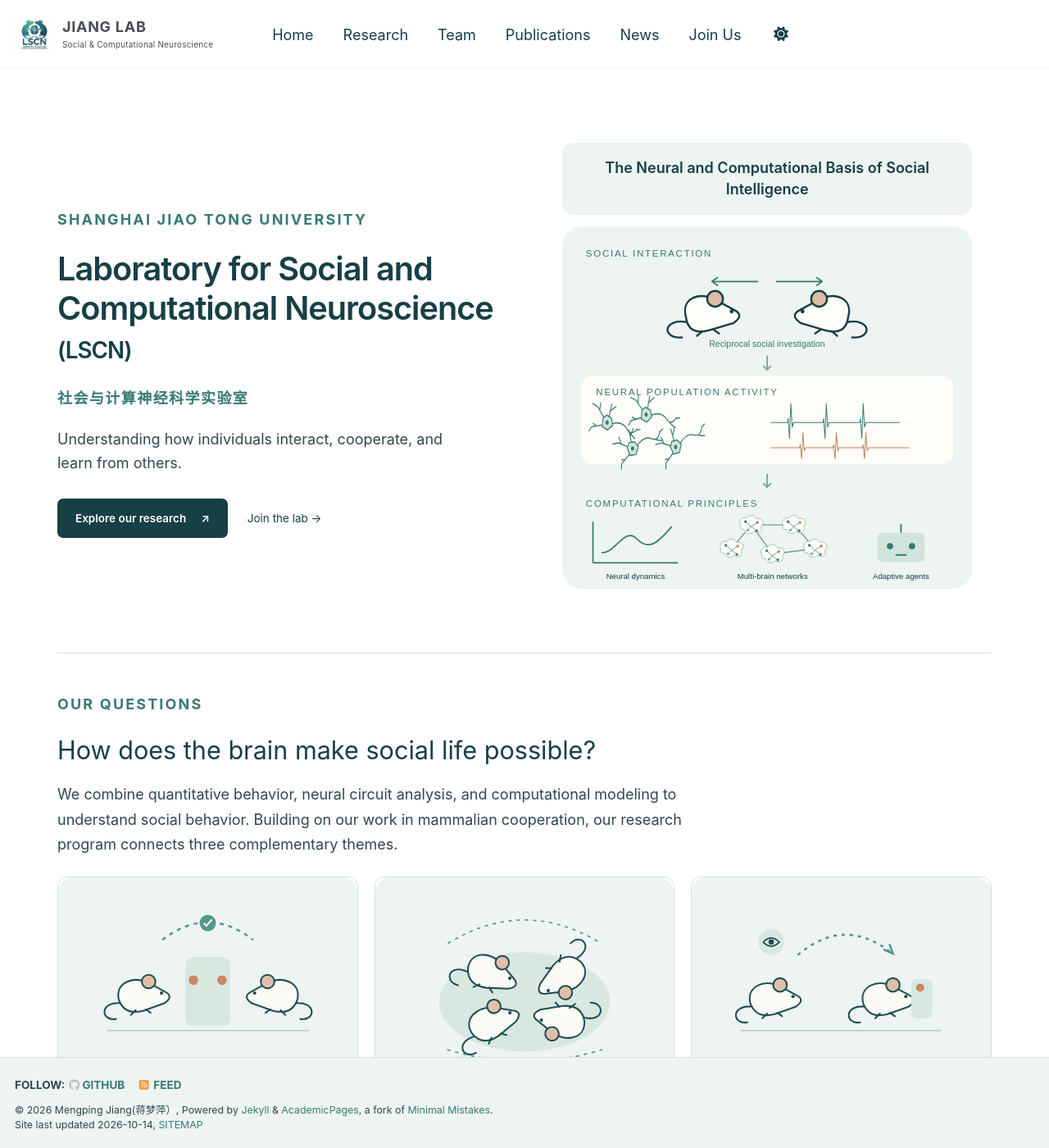
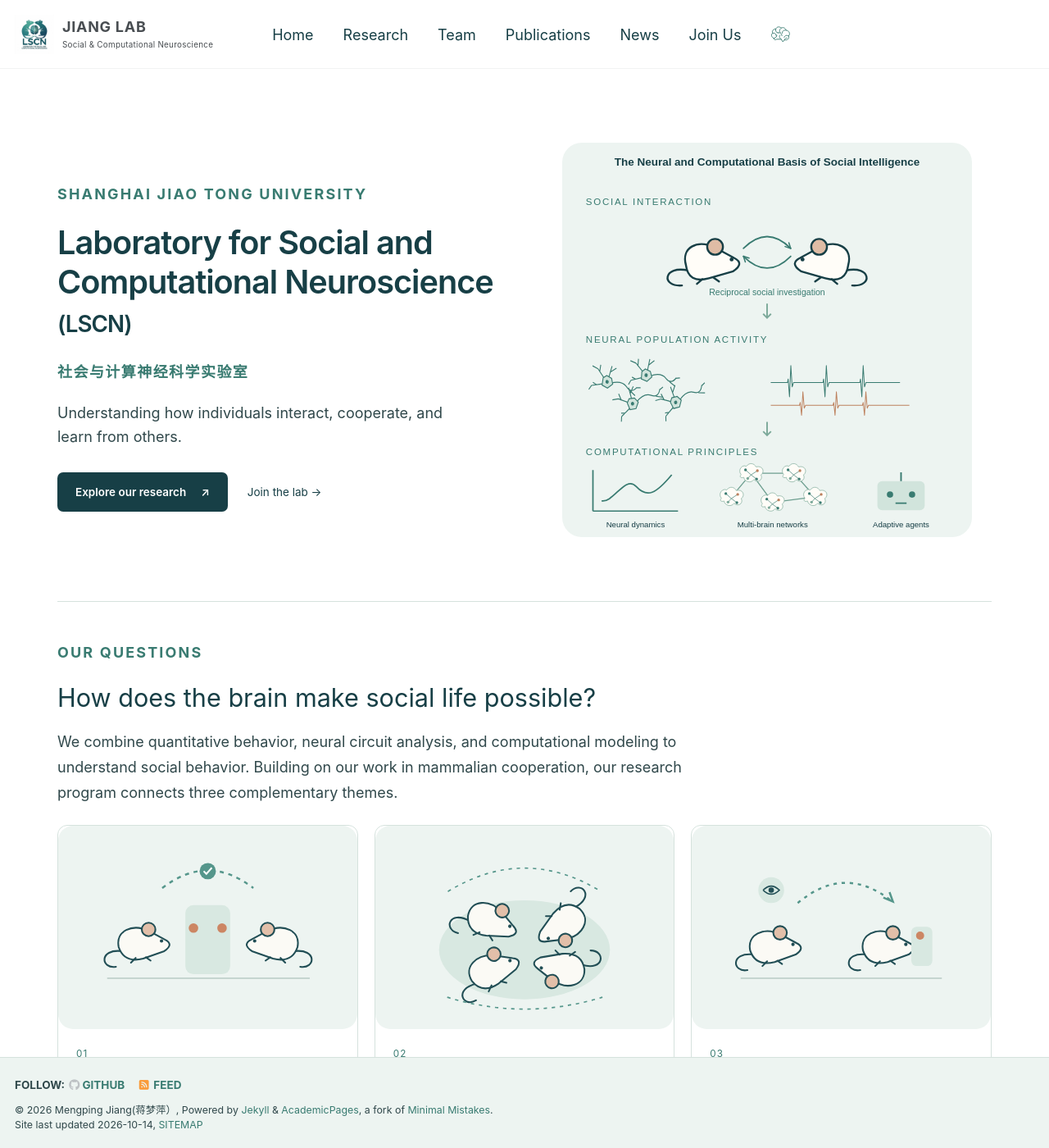
Before and after one commit to MengpingJiang/mengpingjiang.github.io, a Jekyll site: the page built from _pages/about.md, in a window 1280 px wide and 1400 px high. Shown: the whole window at 82% size. Built offline with Jekyll 4.4.1, drawn with Linux system fonts in a browser that asks for light colours; a script bundle is joined from its source files by our own code; library files that are not in the unit come from our copies.

Commit message:
Integrate hero title into single panel and refine arrows, neural spacing, and brain navigation icon

```diff
--- a/_includes/masthead.html
+++ b/_includes/masthead.html
@@ -26,7 +26,7 @@
             </li>
           {% endfor %}
           <li id="theme-toggle" class="masthead__menu-item persist tail">
-            <a role="button" aria-labelledby="theme-icon"><i id="theme-icon" class="fa-solid fa-sun" aria-hidden="true" title="toggle theme"></i></a>
+            <a role="button" tabindex="0" aria-label="Toggle light or dark theme" title="Toggle light or dark theme"><svg class="nav-brain" xmlns="http://www.w3.org/2000/svg" viewBox="0 0 64 56" aria-hidden="true" focusable="false"><g fill="none" stroke="currentColor" stroke-width="2.3" stroke-linecap="round" stroke-linejoin="round"><path d="M11 40C2 37 2 28 7 24 4 16 11 10 17 11 20 3 29 3 34 8 42 4 48 10 49 15 59 16 63 26 57 33 60 42 52 47 44 45L39 51 34 43H20C15 46 10 45 11 40Z"/><path d="M17 11c-2 7 1 11 7 12m10-15c-6 4-7 10-3 14m18-7c-7-2-13 3-12 9M7 24c5-2 11 1 11 7m6-8c7-2 12 2 12 9m21 1c-5-4-12-2-14 4M11 40c6-1 10-5 9-10m14 13c-6-4-7-9-4-13m14 15c1-4 4-6 8-6"/></g></svg><i id="theme-icon" class="fa-solid fa-sun" aria-hidden="true" hidden></i></a>
           </li>
         </ul>
         <ul class="hidden-links hidden"></ul>
--- a/_pages/about.md
+++ b/_pages/about.md
@@ -18,7 +18,7 @@ redirect_from:
 
 <div class="lscn-actions"><a class="lscn-button" href="{{ '/research/' | relative_url }}">Explore our research <span aria-hidden="true">↗</span></a><a class="lscn-textlink" href="{{ '/join/' | relative_url }}">Join the lab →</a></div>
 </div>
-<figure class="lscn-hero-art"><h2 class="lscn-figure-title">The Neural and Computational Basis of Social Intelligence</h2><img src="{{ '/images/social-computation.svg' | relative_url }}" alt="Social interaction, neural population activity, and computational principles including multi-brain networks" width="520" height="460" loading="eager"></figure>
+<figure class="lscn-hero-art"><img src="{{ '/images/social-computation.svg' | relative_url }}" alt="Social interaction, neural population activity, and computational principles including multi-brain networks" width="520" height="500" loading="eager"></figure>
 </section>
 <section class="lscn-section">
 <p class="lscn-eyebrow">Our questions</p><h2>How does the brain make social life possible?</h2>
--- a/assets/css/main.scss
+++ b/assets/css/main.scss
@@ -323,3 +323,8 @@ a:focus-visible { outline:3px solid #bd805d; outline-offset:4px; }
 .lscn-publication-meta { font-size:.8rem; }
 @media(max-width:800px) { .lscn-hero { grid-template-columns:1fr; } }
 @media(max-width:650px) { .lscn-publication { grid-template-columns:1fr; gap:18px; } .lscn-publication figure { width:100%; max-width:400px; } }
+
+/* Brain-science navigation emblem; retain theme-toggle behavior. */
+#theme-toggle .nav-brain { width:32px; height:28px; display:block; color:var(--lab-accent); }
+#theme-toggle #theme-icon { display:none; }
+#theme-toggle a { cursor:pointer; display:flex; align-items:center; justify-content:center; }
```
Also changed, not shown: images/social-computation.svg.
